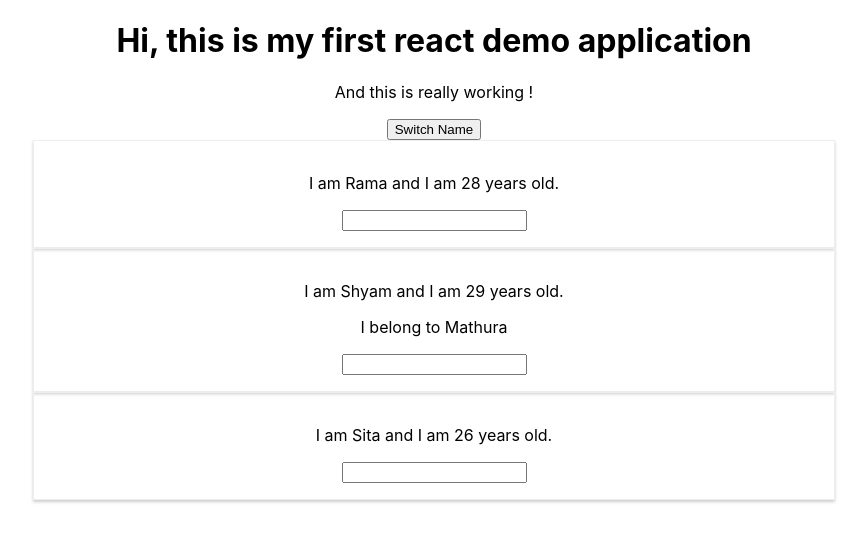
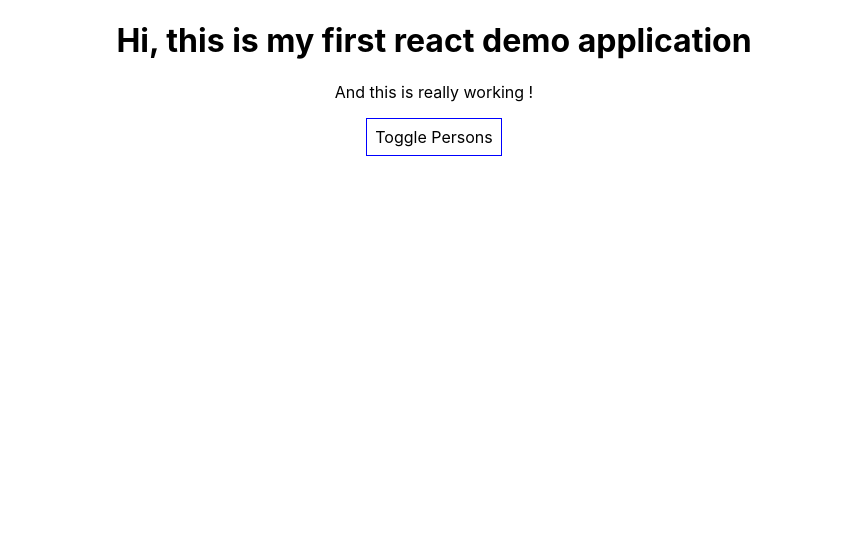
Before and after one commit to pradeepmisra81/react-demo-app1, a React (Create React App) app: page / in a window 1280 px wide. Shown: the top 542 px of the page, without its empty margins (206-1073 px from the left). Built offline with nearby package versions, Linux system fonts and the light colour scheme.

Commit message:
Handle dynamic content in JavaScript way

```diff
--- a/src/App.js
+++ b/src/App.js
@@ -1,5 +1,5 @@
 // import React, {useState} from 'react';
-import React, {Component} from 'react';
+import React, { Component } from 'react';
 import './App.css';
 import { Button } from 'antd';
 import Person from './Person/Person.js';
@@ -21,7 +21,8 @@
       { name: 'Shyam', age: 29 },
       { name: 'Sita', age: 26 }
     ],
-    otherState: "Some other value"
+    otherState: "Some other value",
+    showPersons: false
   }
 
   switchNameHandler = (newName) => {
@@ -44,42 +45,58 @@
     })
   }
 
+  togglePersonsHandler = () => {
+    const doesShow = this.state.showPersons;
+    this.setState({showPersons:!doesShow})
+  }
 
   render() {
+    const style = {
+      backgroundColor: 'white',
+      font: 'inherit',
+      border: '1px solid blue',
+      padding: '8px',
+      cursor: 'pointer'
+    };
+
+    let persons = null;
+
+    if (this.state.showPersons) {
+      persons = (
+        <div>
+            <Person
+              name={this.state.persons[0].name}
+              age={this.state.persons[0].age}
+            >
+            </Person>
+            <Person
+              name={this.state.persons[1].name}
+              age={this.state.persons[1].age}
+              click={this.switchNameHandler.bind(this, 'Ramakant')}
+              changed={this.nameChangedHandler}
+            >
+              I belong to Mathura
+            </Person>
+            <Person
+              name={this.state.persons[2].name}
+              age={this.state.persons[2].age}
+            >
+            </Person>
+          </div>
+      );
+    }
+
     return (
       <div className="App">
         <h1>Hi, this is my first react demo application</h1>
         <p>And this is really working !</p>
         <Button
-                  type="primary"
-                  shape="round"
-                  size="big"
-                  onClick={() => this.switchNameHandler('Ramaswami!!')}
+          style={style}
+          onClick={this.togglePersonsHandler}
         >
-                  Switch Name
+          Toggle Persons
         </Button>
-
-          <Person
-          name={this.state.persons[0].name}
-          age={this.state.persons[0].age}
-          >
-          </Person>
-
-          <Person
-          name={this.state.persons[1].name}
-          age={this.state.persons[1].age}
-          click={this.switchNameHandler.bind(this,'Ramakant')}
-          changed={this.nameChangedHandler}
-          >
-
-            I belong to Mathura
-          </Person>
-
-          <Person
-          name={this.state.persons[2].name}
-          age={this.state.persons[2].age}
-          >
-          </Person>
+        {persons}
       </div>
     );
   }
```
Lines whose indentation alone changed are shown as unchanged.
